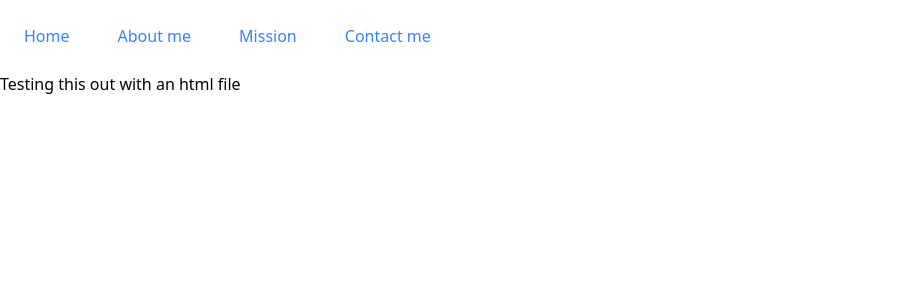
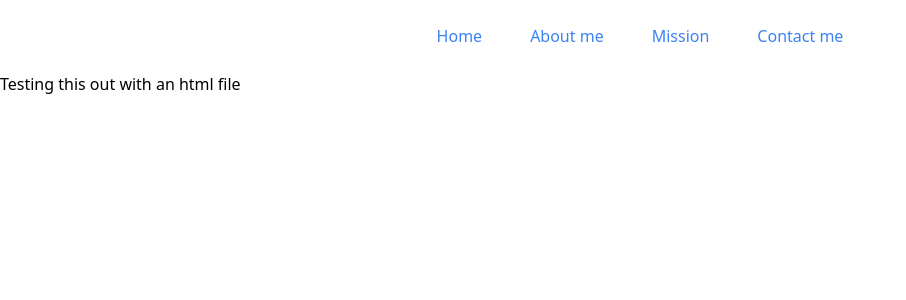
Before and after one commit to wxedu/flask_test, a Python web app: template templates/index.html in a window 1280 px wide. Shown: the top 300 px of the page, without its empty margins (0-906 px from the left). Run offline with Jinja, Linux system fonts and the light colour scheme; the template is opened without the code that fills it, so the values that code supplies are empty; some libraries are stand-ins or nearby versions.

Commit message:
Center navigation items

```diff
--- a/templates/base.html
+++ b/templates/base.html
@@ -7,7 +7,7 @@
     <script src="https://cdn.tailwindcss.com"></script>
   </head>
   <body>
-    <ul class="flex content-center">
+    <ul class="flex justify-center">
       <li class="m-6">
         <a class="text-blue-500 hover:text-blue-800" href="/">Home</a>
       </li>
```
